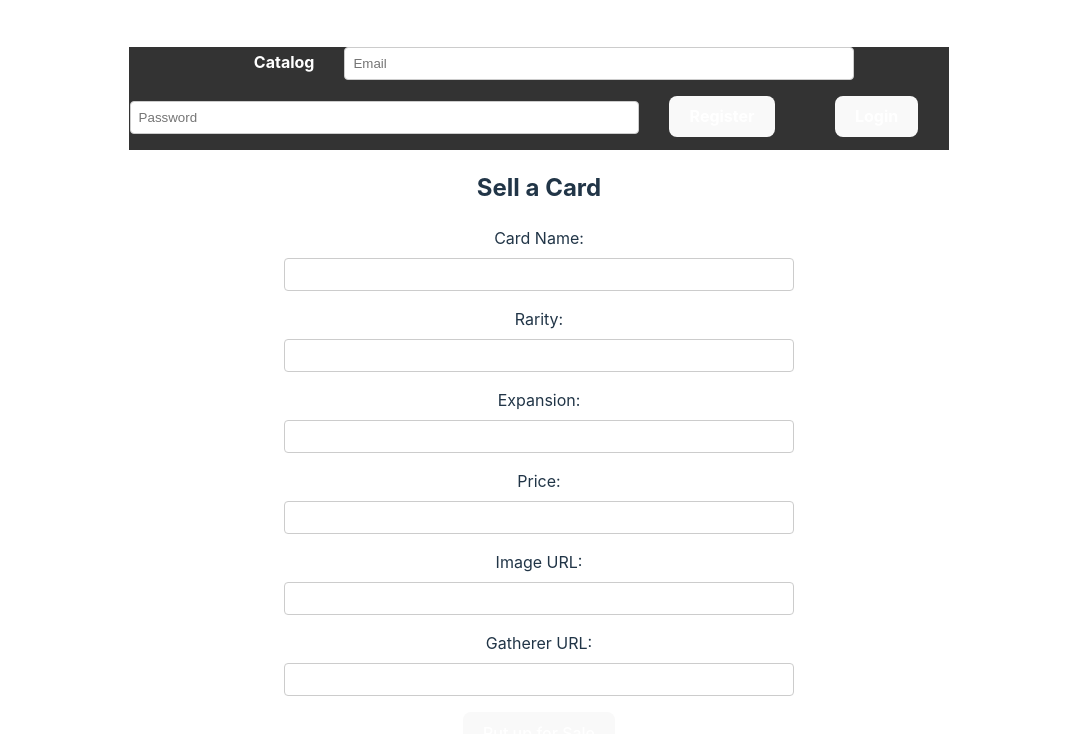
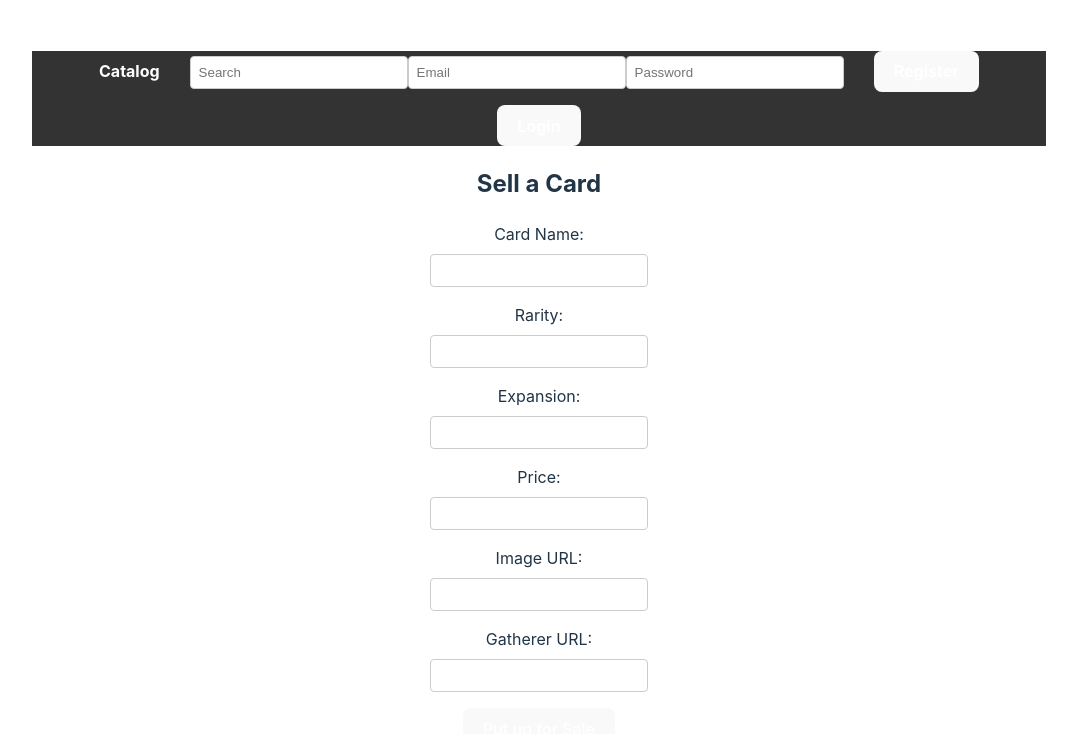
Before and after one commit to SRStoyanov/MTG-Marketplace, a React (Vite) app: page /sell in a window 1280 px wide. Shown: the top 734 px of the page, without its empty margins (101-1178 px from the left). Built offline with nearby package versions, Linux system fonts and the light colour scheme; no server answers.

Commit message:
Searchbar functionality
- implemented live searchbar functionality in the navbar that works on the standard catalog, as well as on my-sales and my-buys

```diff
--- a/src/App.jsx
+++ b/src/App.jsx
@@ -1,6 +1,7 @@
 // src/App.jsx
 import { BrowserRouter as Router, Route, Routes } from "react-router-dom";
 import { AuthProvider, useAuth } from "./services/AuthContext";
+import { SearchProvider } from "./services/useSearch";
 
 import Home from "./components/Home";
 import Sell from "./components/Sell";
@@ -14,6 +15,7 @@ const App = () => {
   return (
     <Router>
       <AuthProvider>
+        <SearchProvider>
           <Navbar />
           <Routes>
             <Route path="/" element={<Home />} />
@@ -29,6 +31,7 @@ const App = () => {
               element={<CatalogWrapper filter="buyerId" />}
             />
           </Routes>
+        </SearchProvider>
       </AuthProvider>
     </Router>
   );
--- a/src/components/Catalog.jsx
+++ b/src/components/Catalog.jsx
@@ -3,9 +3,11 @@ import { useState, useEffect } from "react";
 import { fetchMTGCards } from "../services/firebaseUtils";
 import PropTypes from "prop-types";
 import Card from "./Card.jsx";
+import { useSearch } from "../services/useSearch";
 import "./Catalog.css";
 
 const Catalog = ({ user, filter }) => {
+  const { searchQuery } = useSearch(); // Access searchQuery from the hook
   const [cards, setCards] = useState([]);
 
   useEffect(() => {
@@ -18,14 +20,21 @@ const Catalog = ({ user, filter }) => {
           ? cardsData.filter((card) => card[filter] === (user?.uid || ""))
           : cardsData;
 
-        setCards(filteredCards);
+        // Apply the search query filter
+        const searchedCards = searchQuery
+          ? filteredCards.filter((card) =>
+              card.cardName.toLowerCase().startsWith(searchQuery.toLowerCase())
+            )
+          : filteredCards;
+
+        setCards(searchedCards);
       } catch (error) {
         console.error("Error fetching data:", error);
       }
     };
 
     fetchData();
-  }, [filter, user?.uid]);
+  }, [filter, user?.uid, searchQuery]);
 
   return (
     <div className="catalog-container">
@@ -38,7 +47,7 @@ const Catalog = ({ user, filter }) => {
 
 Catalog.propTypes = {
   user: PropTypes.object,
-  filter: PropTypes.string, // Filter to apply (e.g., 'sellerId', 'buyerId')
+  filter: PropTypes.string,
 };
 
 export default Catalog;
--- a/src/components/Navbar.css
+++ b/src/components/Navbar.css
@@ -3,6 +3,10 @@ nav {
   background-color: #333;
   /* position: sticky;
   top: 0; */
+}
+
+input {
+  max-width: 200px;
 }
 
 .menu .nav-link {
--- a/src/components/Navbar.jsx
+++ b/src/components/Navbar.jsx
@@ -1,4 +1,5 @@
 // src/components/Navbar.jsx
+import { useSearch } from "../services/useSearch";
 import { useState } from "react";
 import { useNavigate } from "react-router-dom";
 import { useAuth } from "../services/AuthContext";
@@ -10,6 +11,7 @@ const Navbar = () => {
   const [email, setEmail] = useState("");
   const [password, setPassword] = useState("");
   const [errorMessage, setErrorMessage] = useState("");
+  const { searchQuery, setSearchQuery } = useSearch(); // Access searchQuery and setSearchQuery from the hook
 
   const handleLogout = async () => {
     try {
@@ -44,12 +46,23 @@ const Navbar = () => {
     }
   };
 
+  const handleSearch = (e) => {
+    setSearchQuery(e.target.value); // Update the searchQuery when the user types
+  };
+
   return (
     <nav>
       <div className="menu">
         <a href="/" className="nav-link">
           Catalog
         </a>
+        <input
+          type="text"
+          value={searchQuery}
+          onChange={handleSearch}
+          placeholder="Search"
+        />
+
         {!user ? (
           <>
             <input
--- /dev/null
+++ b/src/services/useSearch.jsx
@@ -0,0 +1,22 @@
+// src/hooks/useSearch.js
+import { useState, createContext, useContext } from "react";
+
+const SearchContext = createContext();
+
+export const SearchProvider = ({ children }) => {
+  const [searchQuery, setSearchQuery] = useState("");
+
+  return (
+    <SearchContext.Provider value={{ searchQuery, setSearchQuery }}>
+      {children}
+    </SearchContext.Provider>
+  );
+};
+
+export const useSearch = () => {
+  const context = useContext(SearchContext);
+  if (!context) {
+    throw new Error("useSearch must be used within a SearchProvider");
+  }
+  return context;
+};
```
Lines whose indentation alone changed are shown as unchanged.
